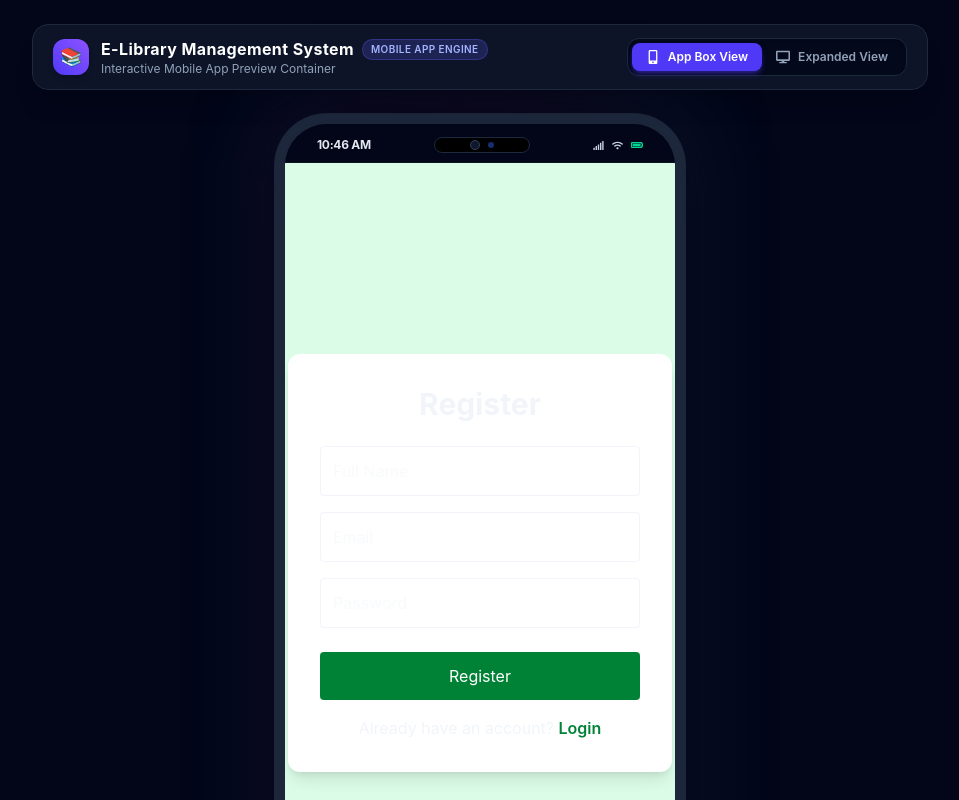
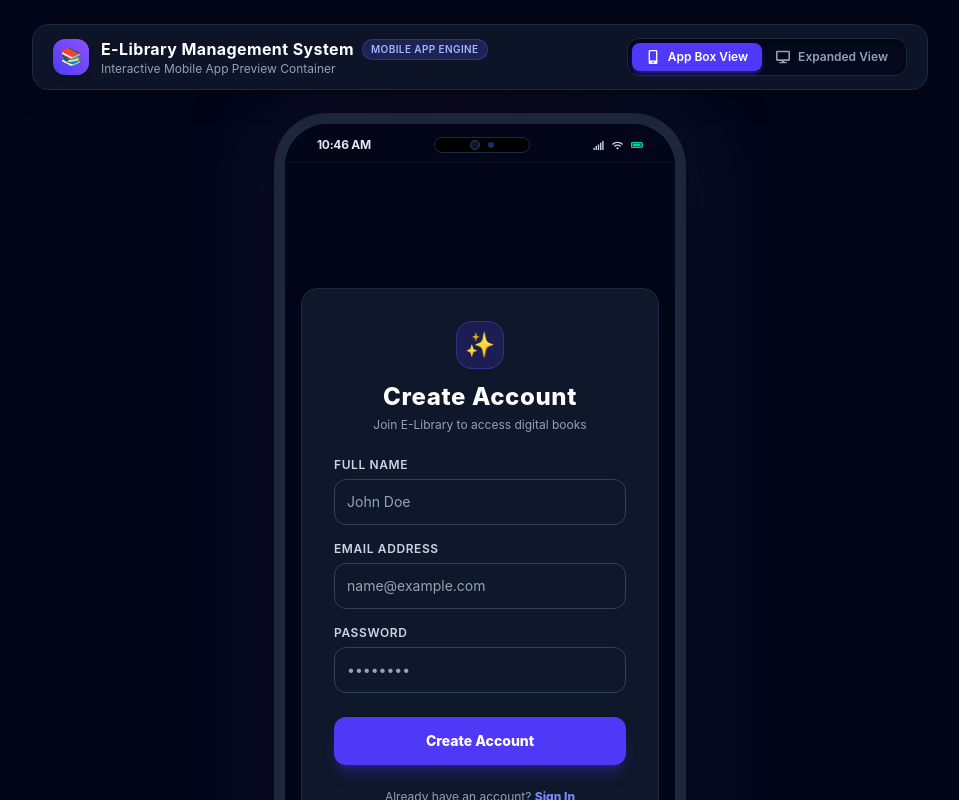
Before and after one commit to rishim929/e-library-management-system, a React (Vite) app in the folder e-library/: page /register in a window 1280 px wide. Shown: the top 800 px of the page, without its empty margins (160-1119 px from the left). Built offline with nearby package versions, Linux system fonts and the light colour scheme.

Commit message:
fix: resolve faded input text and update auth pages with optimal color contrast

```diff
--- a/e-library/index.html
+++ b/e-library/index.html
@@ -10,7 +10,7 @@
     <link rel="manifest" href="/manifest.json" />
     <title>E-Library Management System App</title>
   </head>
-  <body class="bg-slate-900 text-slate-100 antialiased selection:bg-indigo-500 selection:text-white">
+  <body class="bg-slate-900 antialiased selection:bg-indigo-500 selection:text-white">
     <div id="root"></div>
     <script type="module" src="/src/main.jsx"></script>
   </body>
--- a/e-library/src/index.css
+++ b/e-library/src/index.css
@@ -3,10 +3,37 @@
 body {
   margin: 0;
   font-family: Arial, Helvetica, sans-serif;
-  background: #f5f7fa;
+  background: #0f172a;
 }
 
-/* Force 1-column layout and 5x wider book cards inside phone box container */
+/* Explicit high-contrast styling for form controls to prevent faded text */
+input, select, textarea {
+  color: #0f172a !important; /* Dark slate text for white inputs */
+  background-color: #ffffff;
+}
+
+input::placeholder, select::placeholder, textarea::placeholder {
+  color: #64748b !important; /* Slate 500 clear placeholder */
+  opacity: 1 !important;
+}
+
+/* Dark mode inputs override */
+.bg-slate-900 input,
+.bg-slate-800 input,
+.bg-slate-900 select,
+.bg-slate-800 select {
+  color: #f8fafc !important;
+  background-color: #0f172a !important;
+  border-color: #334155 !important;
+}
+
+.bg-slate-900 input::placeholder,
+.bg-slate-800 input::placeholder {
+  color: #94a3b8 !important;
+  opacity: 1 !important;
+}
+
+/* Force 1-column layout and 320px wide book cards inside phone box container */
 .app-box-container .grid {
   grid-template-columns: repeat(1, minmax(0, 1fr)) !important;
 }
--- a/e-library/src/pages/ForgotPassword.jsx
+++ b/e-library/src/pages/ForgotPassword.jsx
@@ -83,11 +83,16 @@ function ForgotPassword() {
   };
 
   return (
-    <div className="flex items-center justify-center min-h-screen bg-green-50 px-4">
-      <div className="bg-white p-8 rounded-xl shadow-lg w-full max-w-md border border-green-100">
+    <div className="min-h-screen flex items-center justify-center bg-slate-950 px-4 py-8">
+      <div className="bg-slate-900 border border-slate-800 p-6 sm:p-8 rounded-2xl shadow-2xl w-full max-w-md">
         <div className="text-center mb-6">
-          <h2 className="text-2xl font-bold text-green-800">Forgot Password</h2>
-          <p className="text-sm text-gray-600 mt-1">
+          <div className="w-12 h-12 rounded-2xl bg-indigo-600/20 text-indigo-400 border border-indigo-500/30 flex items-center justify-center text-2xl mx-auto mb-3">
+            🔑
+          </div>
+          <h2 className="text-2xl font-extrabold text-white tracking-wide">
+            Forgot Password
+          </h2>
+          <p className="text-xs text-slate-400 mt-1">
             {step === 1 && "Enter your email address to receive a 6-digit OTP code."}
             {step === 2 && `Enter the 6-digit OTP sent to ${email}`}
             {step === 3 && "Create a new password for your account."}
@@ -95,29 +100,29 @@ function ForgotPassword() {
         </div>
 
         {/* Step Indicator */}
-        <div className="flex items-center justify-between mb-6 border-b pb-4">
-          <div className={`flex items-center space-x-2 ${step >= 1 ? "text-green-700 font-bold" : "text-gray-400"}`}>
-            <span className="w-6 h-6 rounded-full bg-green-100 border border-green-600 flex items-center justify-center text-xs">1</span>
-            <span>Email</span>
+        <div className="flex items-center justify-between mb-6 border-b border-slate-800 pb-4">
+          <div className={`flex items-center space-x-2 ${step >= 1 ? "text-indigo-400 font-bold" : "text-slate-500"}`}>
+            <span className="w-6 h-6 rounded-full bg-indigo-950 border border-indigo-500/40 flex items-center justify-center text-xs">1</span>
+            <span className="text-xs">Email</span>
           </div>
-          <div className="h-0.5 w-8 bg-gray-200"></div>
-          <div className={`flex items-center space-x-2 ${step >= 2 ? "text-green-700 font-bold" : "text-gray-400"}`}>
-            <span className="w-6 h-6 rounded-full bg-green-100 border border-green-600 flex items-center justify-center text-xs">2</span>
-            <span>OTP</span>
+          <div className="h-0.5 w-6 bg-slate-800"></div>
+          <div className={`flex items-center space-x-2 ${step >= 2 ? "text-indigo-400 font-bold" : "text-slate-500"}`}>
+            <span className="w-6 h-6 rounded-full bg-indigo-950 border border-indigo-500/40 flex items-center justify-center text-xs">2</span>
+            <span className="text-xs">OTP</span>
           </div>
-          <div className="h-0.5 w-8 bg-gray-200"></div>
-          <div className={`flex items-center space-x-2 ${step >= 3 ? "text-green-700 font-bold" : "text-gray-400"}`}>
-            <span className="w-6 h-6 rounded-full bg-green-100 border border-green-600 flex items-center justify-center text-xs">3</span>
-            <span>Reset</span>
+          <div className="h-0.5 w-6 bg-slate-800"></div>
+          <div className={`flex items-center space-x-2 ${step >= 3 ? "text-indigo-400 font-bold" : "text-slate-500"}`}>
+            <span className="w-6 h-6 rounded-full bg-indigo-950 border border-indigo-500/40 flex items-center justify-center text-xs">3</span>
+            <span className="text-xs">Reset</span>
           </div>
         </div>
 
         {message.text && (
           <div
-            className={`p-3 rounded-lg text-sm mb-4 ${
+            className={`p-3 rounded-xl text-xs mb-4 ${
               message.type === "success"
-                ? "bg-green-100 text-green-800 border border-green-300"
-                : "bg-red-100 text-red-800 border border-red-300"
+                ? "bg-emerald-500/20 text-emerald-300 border border-emerald-500/30"
+                : "bg-rose-500/20 text-rose-300 border border-rose-500/30"
             }`}
           >
             {message.text}
@@ -126,13 +131,15 @@ function ForgotPassword() {
 
         {/* STEP 1: Enter Email */}
         {step === 1 && (
-          <form onSubmit={handleRequestOTP}>
-            <div className="mb-4">
-              <label className="block text-sm font-medium text-gray-700 mb-1">Registered Email Address</label>
+          <form onSubmit={handleRequestOTP} className="space-y-4">
+            <div>
+              <label className="block text-xs font-semibold text-slate-300 mb-1.5 uppercase tracking-wider">
+                Registered Email Address
+              </label>
               <input
                 type="email"
-                placeholder="name@gmail.com"
-                className="w-full p-3 border border-gray-300 rounded-lg focus:ring-2 focus:ring-green-500 focus:outline-none"
+                placeholder="name@example.com"
+                className="w-full bg-slate-950 border border-slate-700 text-slate-100 placeholder:text-slate-500 p-3 rounded-xl text-sm focus:outline-none focus:border-indigo-500 focus:ring-2 focus:ring-indigo-500/20 transition"
                 value={email}
                 onChange={(e) => setEmail(e.target.value)}
                 required
@@ -142,7 +149,7 @@ function ForgotPassword() {
             <button
               type="submit"
               disabled={loading}
-              className="w-full bg-green-700 text-white p-3 rounded-lg font-semibold hover:bg-green-800 transition-colors disabled:opacity-50"
+              className="w-full bg-indigo-600 hover:bg-indigo-500 text-white font-extrabold p-3.5 rounded-xl shadow-lg shadow-indigo-600/30 transition-all text-sm disabled:opacity-50"
             >
               {loading ? "Sending OTP..." : "Send OTP Code"}
             </button>
@@ -151,14 +158,16 @@ function ForgotPassword() {
 
         {/* STEP 2: Enter OTP */}
         {step === 2 && (
-          <form onSubmit={handleVerifyOTP}>
-            <div className="mb-4">
-              <label className="block text-sm font-medium text-gray-700 mb-1">Enter 6-Digit OTP</label>
+          <form onSubmit={handleVerifyOTP} className="space-y-4">
+            <div>
+              <label className="block text-xs font-semibold text-slate-300 mb-1.5 uppercase tracking-wider">
+                Enter 6-Digit OTP Code
+              </label>
               <input
                 type="text"
                 maxLength={6}
                 placeholder="123456"
-                className="w-full p-3 border border-gray-300 rounded-lg text-center tracking-widest font-mono text-xl focus:ring-2 focus:ring-green-500 focus:outline-none"
+                className="w-full bg-slate-950 border border-slate-700 text-slate-100 placeholder:text-slate-500 p-3 rounded-xl text-center tracking-widest font-mono text-xl focus:outline-none focus:border-indigo-500 focus:ring-2 focus:ring-indigo-500/20 transition"
                 value={otp}
                 onChange={(e) => setOtp(e.target.value.trim())}
                 required
@@ -168,7 +177,7 @@ function ForgotPassword() {
             <button
               type="submit"
               disabled={loading}
-              className="w-full bg-green-700 text-white p-3 rounded-lg font-semibold hover:bg-green-800 transition-colors disabled:opacity-50"
+              className="w-full bg-indigo-600 hover:bg-indigo-500 text-white font-extrabold p-3.5 rounded-xl shadow-lg shadow-indigo-600/30 transition-all text-sm disabled:opacity-50"
             >
               {loading ? "Verifying..." : "Verify OTP Code"}
             </button>
@@ -176,7 +185,7 @@ function ForgotPassword() {
             <button
               type="button"
               onClick={() => setStep(1)}
-              className="w-full mt-2 text-sm text-gray-600 hover:text-green-700 text-center block"
+              className="w-full mt-2 text-xs text-slate-400 hover:text-indigo-400 text-center block"
             >
               Change Email Address
             </button>
@@ -185,25 +194,29 @@ function ForgotPassword() {
 
         {/* STEP 3: Reset Password */}
         {step === 3 && (
-          <form onSubmit={handleResetPassword}>
-            <div className="mb-4">
-              <label className="block text-sm font-medium text-gray-700 mb-1">New Password</label>
+          <form onSubmit={handleResetPassword} className="space-y-4">
+            <div>
+              <label className="block text-xs font-semibold text-slate-300 mb-1.5 uppercase tracking-wider">
+                New Password
+              </label>
               <input
                 type="password"
                 placeholder="Enter new password"
-                className="w-full p-3 border border-gray-300 rounded-lg focus:ring-2 focus:ring-green-500 focus:outline-none"
+                className="w-full bg-slate-950 border border-slate-700 text-slate-100 placeholder:text-slate-500 p-3 rounded-xl text-sm focus:outline-none focus:border-indigo-500 focus:ring-2 focus:ring-indigo-500/20 transition"
                 value={newPassword}
                 onChange={(e) => setNewPassword(e.target.value)}
                 required
               />
             </div>
 
-            <div className="mb-6">
-              <label className="block text-sm font-medium text-gray-700 mb-1">Confirm New Password</label>
+            <div>
+              <label className="block text-xs font-semibold text-slate-300 mb-1.5 uppercase tracking-wider">
+                Confirm New Password
+              </label>
               <input
                 type="password"
                 placeholder="Confirm new password"
-                className="w-full p-3 border border-gray-300 rounded-lg focus:ring-2 focus:ring-green-500 focus:outline-none"
+                className="w-full bg-slate-950 border border-slate-700 text-slate-100 placeholder:text-slate-500 p-3 rounded-xl text-sm focus:outline-none focus:border-indigo-500 focus:ring-2 focus:ring-indigo-500/20 transition"
                 value={confirmPassword}
                 onChange={(e) => setConfirmPassword(e.target.value)}
                 required
@@ -213,7 +226,7 @@ function ForgotPassword() {
             <button
               type="submit"
               disabled={loading}
-              className="w-full bg-green-700 text-white p-3 rounded-lg font-semibold hover:bg-green-800 transition-colors disabled:opacity-50"
+              className="w-full bg-indigo-600 hover:bg-indigo-500 text-white font-extrabold p-3.5 rounded-xl shadow-lg shadow-indigo-600/30 transition-all text-sm disabled:opacity-50"
             >
               {loading ? "Resetting Password..." : "Reset Password"}
             </button>
@@ -221,8 +234,8 @@ function ForgotPassword() {
         )}
 
         <div className="mt-6 text-center">
-          <Link to="/login" className="text-sm text-green-700 font-medium hover:underline">
-            Back to Login
+          <Link to="/login" className="text-xs text-indigo-400 hover:text-indigo-300 font-extrabold hover:underline">
+            Back to Sign In
           </Link>
         </div>
       </div>
--- a/e-library/src/pages/Login.jsx
+++ b/e-library/src/pages/Login.jsx
@@ -5,12 +5,12 @@ import { login } from "../services/authService";
 function Login() {
   const [email, setEmail] = useState("");
   const [password, setPassword] = useState("");
+  const [loading, setLoading] = useState(false);
   const navigate = useNavigate();
 
   const handleSubmit = async (e) => {
     e.preventDefault();
-
-    console.log("Login button clicked");
+    setLoading(true);
 
     try {
       const res = await login({
@@ -18,78 +18,93 @@ function Login() {
         password,
       });
 
-      console.log("FULL RESPONSE:", res.data);
-      console.log("USER:", res.data.user);
-      console.log("ROLE:", res.data.user.role);
-
       localStorage.setItem("token", res.data.token);
       localStorage.setItem("user", JSON.stringify(res.data.user));
 
       if (res.data.user.role === "admin") {
-        console.log("ADMIN LOGIN");
         navigate("/admin/dashboard", { replace: true });
       } else {
-        console.log("USER LOGIN");
         navigate("/user/dashboard", { replace: true });
       }
     } catch (err) {
       console.error("LOGIN ERROR:", err);
-
-      if (err.response) {
-        console.log("Status:", err.response.status);
-        console.log("Data:", err.response.data);
-      }
-
       alert(err.response?.data?.message || "Login failed");
+    } finally {
+      setLoading(false);
     }
   };
 
   return (
-    <div className="flex items-center justify-center min-h-screen bg-gray-100">
-      <form
-        onSubmit={handleSubmit}
-        className="bg-white p-8 rounded shadow-md w-96"
-      >
-        <h2 className="text-2xl font-bold mb-4 text-center text-green-700">Login</h2>
+    <div className="flex items-center justify-center min-h-screen bg-slate-950 px-4 py-8">
+      <div className="bg-slate-900 border border-slate-800 p-6 sm:p-8 rounded-2xl shadow-2xl w-full max-w-md">
+        <div className="text-center mb-6">
+          <div className="w-12 h-12 rounded-2xl bg-indigo-600/20 text-indigo-400 border border-indigo-500/30 flex items-center justify-center text-2xl mx-auto mb-3">
+            📚
+          </div>
+          <h2 className="text-2xl font-extrabold text-white tracking-wide">
+            Welcome Back
+          </h2>
+          <p className="text-xs text-slate-400 mt-1">
+            Sign in to access your E-Library account
+          </p>
+        </div>
 
+        <form onSubmit={handleSubmit} className="space-y-4">
+          <div>
+            <label className="block text-xs font-semibold text-slate-300 mb-1.5 uppercase tracking-wider">
+              Email Address
+            </label>
             <input
               type="email"
-          placeholder="Email"
-          className="w-full p-2 mb-3 border rounded focus:outline-none focus:ring-2 focus:ring-green-500"
+              placeholder="name@example.com"
+              className="w-full bg-slate-950 border border-slate-700 text-slate-100 placeholder:text-slate-500 p-3 rounded-xl text-sm focus:outline-none focus:border-indigo-500 focus:ring-2 focus:ring-indigo-500/20 transition"
               value={email}
               onChange={(e) => setEmail(e.target.value)}
               required
             />
+          </div>
 
+          <div>
+            <div className="flex justify-between items-center mb-1.5">
+              <label className="block text-xs font-semibold text-slate-300 uppercase tracking-wider">
+                Password
+              </label>
+              <Link
+                to="/forgot-password"
+                className="text-xs text-indigo-400 hover:text-indigo-300 font-semibold"
+              >
+                Forgot Password?
+              </Link>
+            </div>
             <input
               type="password"
-          placeholder="Password"
-          className="w-full p-2 mb-1 border rounded focus:outline-none focus:ring-2 focus:ring-green-500"
+              placeholder="••••••••"
+              className="w-full bg-slate-950 border border-slate-700 text-slate-100 placeholder:text-slate-500 p-3 rounded-xl text-sm focus:outline-none focus:border-indigo-500 focus:ring-2 focus:ring-indigo-500/20 transition"
               value={password}
               onChange={(e) => setPassword(e.target.value)}
               required
             />
-
-        <div className="flex justify-end mb-4">
-          <Link to="/forgot-password" className="text-sm text-green-700 hover:underline">
-            Forgot Password?
-          </Link>
           </div>
 
           <button
             type="submit"
-          className="w-full bg-green-700 text-white p-2 rounded hover:bg-green-800 transition-colors font-medium"
+            disabled={loading}
+            className="w-full bg-indigo-600 hover:bg-indigo-500 text-white font-extrabold p-3.5 rounded-xl shadow-lg shadow-indigo-600/30 transition-all text-sm mt-2 disabled:opacity-50"
           >
-          Login
+            {loading ? "Signing In..." : "Sign In"}
           </button>
+        </form>
 
-        <p className="text-center mt-4 text-sm text-gray-600">
+        <p className="text-center mt-6 text-xs text-slate-400">
           Don't have an account?{" "}
-          <Link to="/register" className="text-green-700 font-semibold hover:underline">
-            Register
+          <Link
+            to="/register"
+            className="text-indigo-400 hover:text-indigo-300 font-extrabold hover:underline"
+          >
+            Register Now
           </Link>
         </p>
-      </form>
+      </div>
     </div>
   );
 }
--- a/e-library/src/pages/Register.jsx
+++ b/e-library/src/pages/Register.jsx
@@ -4,6 +4,7 @@ import { register } from "../services/authService";
 
 function Register() {
   const navigate = useNavigate();
+  const [loading, setLoading] = useState(false);
 
   const [formData, setFormData] = useState({
     name: "",
@@ -20,77 +21,100 @@ function Register() {
 
   const handleRegister = async (e) => {
     e.preventDefault();
+    setLoading(true);
 
     try {
       const res = await register(formData);
-
-      alert(res.data.message);
-
+      alert(res.data.message || "Account registered successfully!");
       navigate("/login");
-    }
-    catch (err) {
+    } catch (err) {
       console.log(err);
-  console.log(err.response);
-  console.log(err.response?.data);
-
       alert(
         err.response?.data?.message ||
-    JSON.stringify(err.response?.data) ||
         "Registration Failed"
       );
+    } finally {
+      setLoading(false);
     }
   };
 
   return (
-    <div className="min-h-screen flex items-center justify-center bg-green-100">
-      <div className="bg-white p-8 rounded-xl shadow-lg w-96">
-        <h2 className="text-3xl font-bold text-center mb-6">
-          Register
+    <div className="min-h-screen flex items-center justify-center bg-slate-950 px-4 py-8">
+      <div className="bg-slate-900 border border-slate-800 p-6 sm:p-8 rounded-2xl shadow-2xl w-full max-w-md">
+        <div className="text-center mb-6">
+          <div className="w-12 h-12 rounded-2xl bg-indigo-600/20 text-indigo-400 border border-indigo-500/30 flex items-center justify-center text-2xl mx-auto mb-3">
+            ✨
+          </div>
+          <h2 className="text-2xl font-extrabold text-white tracking-wide">
+            Create Account
           </h2>
+          <p className="text-xs text-slate-400 mt-1">
+            Join E-Library to access digital books
+          </p>
+        </div>
 
-        <form onSubmit={handleRegister}>
+        <form onSubmit={handleRegister} className="space-y-4">
+          <div>
+            <label className="block text-xs font-semibold text-slate-300 mb-1.5 uppercase tracking-wider">
+              Full Name
+            </label>
             <input
               type="text"
               name="name"
-            placeholder="Full Name"
-            className="border w-full p-3 rounded mb-4"
+              placeholder="John Doe"
+              className="w-full bg-slate-950 border border-slate-700 text-slate-100 placeholder:text-slate-500 p-3 rounded-xl text-sm focus:outline-none focus:border-indigo-500 focus:ring-2 focus:ring-indigo-500/20 transition"
               value={formData.name}
               onChange={handleChange}
               required
             />
+          </div>
 
+          <div>
+            <label className="block text-xs font-semibold text-slate-300 mb-1.5 uppercase tracking-wider">
+              Email Address
+            </label>
             <input
               type="email"
               name="email"
-            placeholder="Email"
-            className="border w-full p-3 rounded mb-4"
+              placeholder="name@example.com"
+              className="w-full bg-slate-950 border border-slate-700 text-slate-100 placeholder:text-slate-500 p-3 rounded-xl text-sm focus:outline-none focus:border-indigo-500 focus:ring-2 focus:ring-indigo-500/20 transition"
               value={formData.email}
               onChange={handleChange}
               required
             />
+          </div>
 
+          <div>
+            <label className="block text-xs font-semibold text-slate-300 mb-1.5 uppercase tracking-wider">
+              Password
+            </label>
             <input
               type="password"
               name="password"
-            placeholder="Password"
-            className="border w-full p-3 rounded mb-6"
+              placeholder="••••••••"
+              className="w-full bg-slate-950 border border-slate-700 text-slate-100 placeholder:text-slate-500 p-3 rounded-xl text-sm focus:outline-none focus:border-indigo-500 focus:ring-2 focus:ring-indigo-500/20 transition"
               value={formData.password}
               onChange={handleChange}
               required
             />
+          </div>
 
           <button
             type="submit"
-            className="w-full bg-green-700 text-white p-3 rounded hover:bg-green-800"
+            disabled={loading}
+            className="w-full bg-indigo-600 hover:bg-indigo-500 text-white font-extrabold p-3.5 rounded-xl shadow-lg shadow-indigo-600/30 transition-all text-sm mt-2 disabled:opacity-50"
           >
-            Register
+            {loading ? "Registering..." : "Create Account"}
           </button>
         </form>
 
-        <p className="text-center mt-4">
+        <p className="text-center mt-6 text-xs text-slate-400">
           Already have an account?{" "}
-          <Link to="/login" className="text-green-700 font-semibold">
-            Login
+          <Link
+            to="/login"
+            className="text-indigo-400 hover:text-indigo-300 font-extrabold hover:underline"
+          >
+            Sign In
           </Link>
         </p>
       </div>
```
Lines whose indentation alone changed are shown as unchanged.
